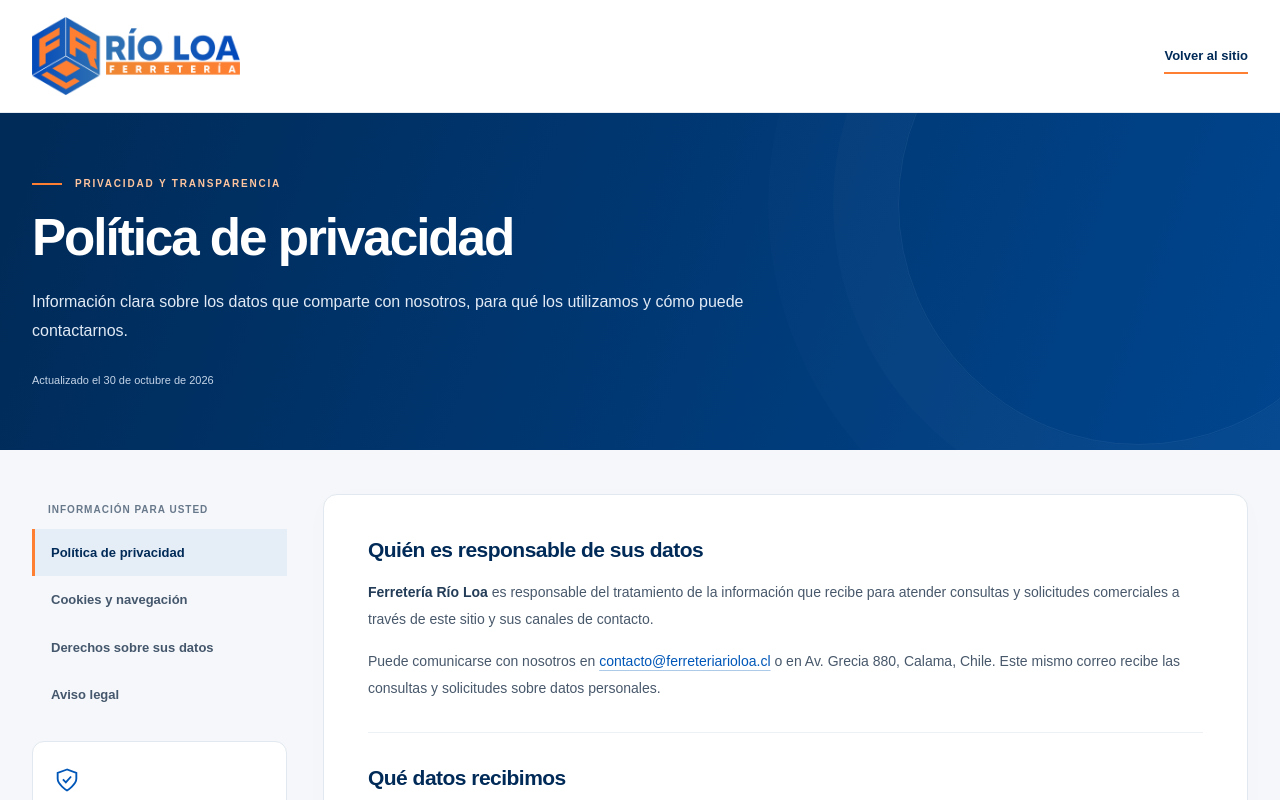
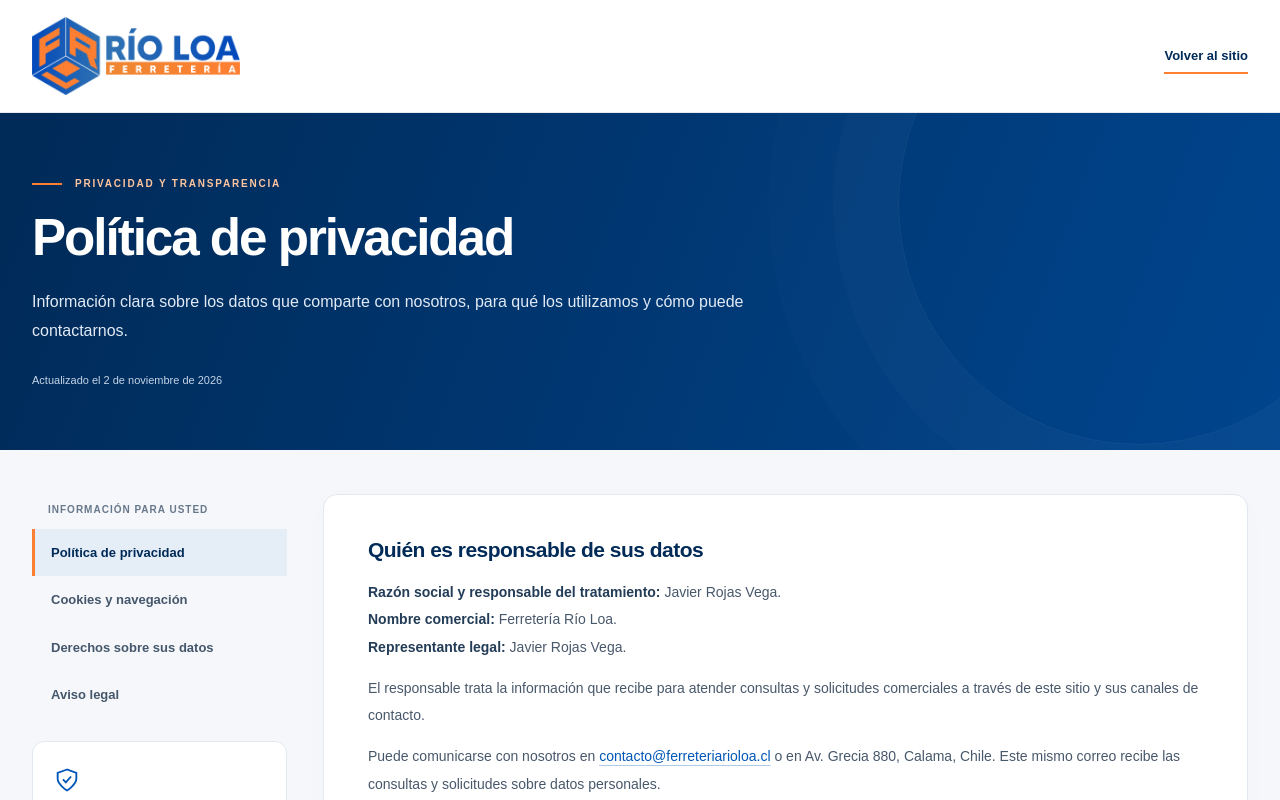
Before and after one commit to robertomanzomorales-beep/ferreteria-rio-loa, a Next.js app: page /privacidad in a window 1280 px wide. Shown: the top 800 px of the page. Built offline with nearby package versions, Linux system fonts and the light colour scheme.

Commit message:
Completar identificación legal confirmada y actualizar consentimiento

```diff
--- a/src/app/aviso-legal/page.tsx
+++ b/src/app/aviso-legal/page.tsx
@@ -6,7 +6,7 @@ export const metadata: Metadata = { title: "Aviso legal | Ferretería Río Loa",
 
 export default function LegalNoticePage() {
   return <PrivacyPage title="Aviso legal" intro="Información de contacto y condiciones de uso del sitio web de Ferretería Río Loa." current="/aviso-legal">
-    <section><h2>Identificación y contacto</h2><p>Este sitio presenta los productos, servicios y canales de atención de <strong>{BUSINESS.name}</strong>, ubicada en {BUSINESS.address}.</p><p>Para consultas comerciales o relativas al sitio, escriba a <a href={`mailto:${BUSINESS.email}`}>{BUSINESS.email}</a>. También puede contactar a Administración al <a href="tel:+56965975372">+56 9 6597 5372</a>.</p></section>
+    <section><h2>Identificación y contacto</h2><p>Este sitio presenta los productos, servicios y canales de atención de <strong>{BUSINESS.name}</strong>, ubicada en {BUSINESS.address}.</p><p><strong>Razón social:</strong> {BUSINESS.legalName}.<br /><strong>Nombre comercial:</strong> {BUSINESS.name}.<br /><strong>Representante legal:</strong> {BUSINESS.legalRepresentative}.</p><p>Para consultas comerciales o relativas al sitio, escriba a <a href={`mailto:${BUSINESS.email}`}>{BUSINESS.email}</a>. También puede contactar a Administración al <a href="tel:+56965975372">+56 9 6597 5372</a>.</p></section>
     <section><h2>Información comercial y cotizaciones</h2><p>Los contenidos tienen una finalidad informativa. El envío de un formulario constituye una solicitud de atención o cotización y no confirma por sí solo una compra, una reserva de productos o una aprobación de crédito.</p><p>La disponibilidad, precios, condiciones de despacho y demás condiciones comerciales deben confirmarse con el equipo de la ferretería para cada requerimiento. Esto no limita los derechos que correspondan a los consumidores conforme a la ley.</p></section>
     <section><h2>Uso de contenidos y marcas</h2><p>Las fotografías, textos, identidad visual y demás contenidos se presentan para informar sobre la actividad de la ferretería. Las marcas de productos y los logotipos de otras empresas pertenecen a sus respectivos titulares; su presencia no atribuye derechos de propiedad a Ferretería Río Loa.</p><p>Para solicitar autorización de reutilización de contenidos propios o comunicar una observación sobre ellos, utilice el correo de contacto.</p></section>
     <section><h2>Enlaces a otros servicios</h2><p>El sitio ofrece enlaces a plataformas externas para facilitar la comunicación, la consulta de ubicación o el acceso a información. Esos servicios tienen sus propias condiciones y políticas. Consulte <a href="/cookies">Cookies y navegación</a> para conocer cuándo intervienen.</p></section>
--- a/src/app/privacidad/page.tsx
+++ b/src/app/privacidad/page.tsx
@@ -10,7 +10,7 @@ export const metadata: Metadata = {
 export default function PrivacyPolicy() {
   return (
     <PrivacyPage title="Política de privacidad" intro="Información clara sobre los datos que comparte con nosotros, para qué los utilizamos y cómo puede contactarnos." current="/privacidad">
-      <section><h2>Quién es responsable de sus datos</h2><p><strong>{BUSINESS.name}</strong> es responsable del tratamiento de la información que recibe para atender consultas y solicitudes comerciales a través de este sitio y sus canales de contacto.</p><p>Puede comunicarse con nosotros en <a href={`mailto:${BUSINESS.email}`}>{BUSINESS.email}</a> o en {BUSINESS.address}. Este mismo correo recibe las consultas y solicitudes sobre datos personales.</p></section>
+      <section><h2>Quién es responsable de sus datos</h2><p><strong>Razón social y responsable del tratamiento:</strong> {BUSINESS.legalName}.<br /><strong>Nombre comercial:</strong> {BUSINESS.name}.<br /><strong>Representante legal:</strong> {BUSINESS.legalRepresentative}.</p><p>El responsable trata la información que recibe para atender consultas y solicitudes comerciales a través de este sitio y sus canales de contacto.</p><p>Puede comunicarse con nosotros en <a href={`mailto:${BUSINESS.email}`}>{BUSINESS.email}</a> o en {BUSINESS.address}. Este mismo correo recibe las consultas y solicitudes sobre datos personales.</p></section>
       <section><h2>Qué datos recibimos</h2><p>El formulario solicita nombre y apellido, correo electrónico, teléfono o WhatsApp, tipo de cliente, producto o servicio requerido y mensaje. Empresa y cargo son opcionales. Los campos obligatorios se identifican antes del envío y son necesarios para gestionar la solicitud a través del formulario.</p><p>Con cada envío se incorpora la constancia de la autorización: texto aceptado, versión de esta política y fecha y hora de recepción en el servidor. Los servicios de alojamiento y correo pueden generar registros técnicos de conexión, como dirección IP, fecha y datos del navegador, para su operación y seguridad.</p><p>No solicitamos datos sensibles, contraseñas, antecedentes bancarios ni documentos de identidad a través de este formulario. Evite incluir información personal de terceros que no sea necesaria.</p></section>
       <section><h2>De dónde provienen los datos</h2><p>La información procede directamente de quienes completan el formulario o se comunican con la ferretería, tanto en su propio nombre como en representación de empresas e instituciones. El formulario no consulta fuentes públicas, no elabora perfiles y no adopta decisiones automatizadas sobre las personas. Las solicitudes comerciales son revisadas por el equipo de atención.</p></section>
       <section><h2>Para qué utilizamos la información</h2><ul><li>Responder consultas sobre productos, disponibilidad y servicios.</li><li>Preparar y dar seguimiento a cotizaciones y requerimientos comerciales.</li><li>Coordinar la atención o entrega solicitada, cuando corresponda.</li><li>Atender solicitudes sobre datos personales y cumplir obligaciones aplicables.</li></ul><p>La autorización del formulario se limita a estas finalidades. <strong>Enviar una consulta no implica suscribirse a publicidad.</strong> Un uso distinto que requiera otra autorización debe informarse y gestionarse por separado.</p></section>
--- a/src/lib/privacy.ts
+++ b/src/lib/privacy.ts
@@ -1,14 +1,16 @@
-export const PRIVACY_VERSION = "2026-10-30";
-export const PRIVACY_UPDATED = "30 de octubre de 2026";
+export const PRIVACY_VERSION = "2026-11-02";
+export const PRIVACY_UPDATED = "2 de noviembre de 2026";
 export const BUSINESS = {
   name: "Ferretería Río Loa",
+  legalName: "Javier Rojas Vega",
+  legalRepresentative: "Javier Rojas Vega",
   email: "contacto@ferreteriarioloa.cl",
   address: "Av. Grecia 880, Calama, Chile",
   origin: "https://www.ferreteriarioloa.cl",
 };
 
 export const PRIVACY_CONSENT =
-  "Autorizo a Ferretería Río Loa a tratar los datos que proporciono para responder esta solicitud y gestionar su cotización. He leído la Política de privacidad, que informa el uso de FormSubmit para enviar mi solicitud al correo de la empresa.";
+  `Autorizo a ${BUSINESS.legalName}, quien opera bajo el nombre comercial ${BUSINESS.name}, a tratar los datos que proporciono para responder esta solicitud y gestionar su cotización. He leído la Política de privacidad, que informa el uso de FormSubmit para enviar mi solicitud al correo de la empresa.`;
 
 export const PRIVACY_DOCUMENTS = [
   { href: "/privacidad", label: "Política de privacidad" },
```
